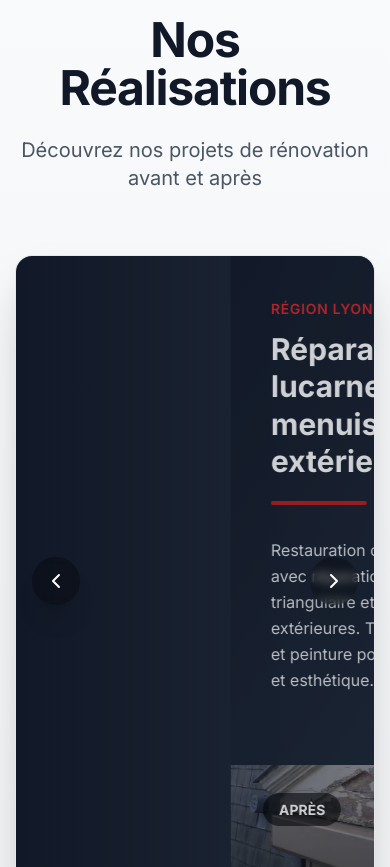
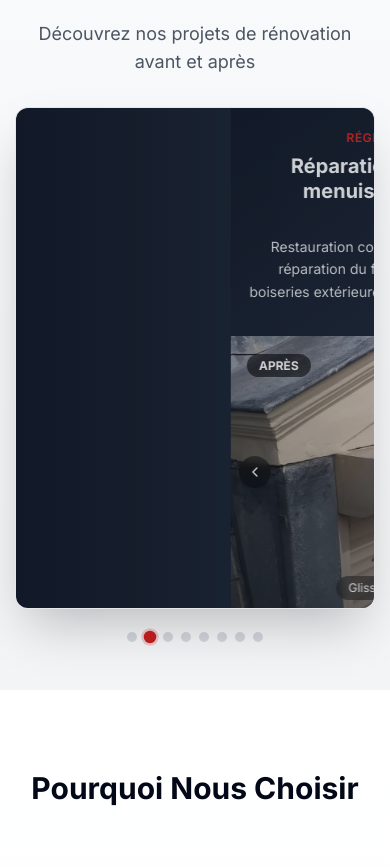
Before and after one commit to sbouiranime/AD-services, a Next.js app: page / in a window 390 px wide. Shown: the part 3167-4034 px from the top of the page. Built offline with nearby package versions, Linux system fonts and the light colour scheme.

Commit message:
added pic

```diff
--- a/app/components/BeforeAfterCarousel.tsx
+++ b/app/components/BeforeAfterCarousel.tsx
@@ -24,8 +24,8 @@ const renovationProjects = [
     id: 2,
     title: "Réparation de lucarne et menuiserie extérieure",
     location: "Région lyonnaise",
-    beforeImage: "./assets/images/a2.jpeg?height=600&width=800",
-    afterImage: "./assets/images/a1.jpeg?height=600&width=800",
+    beforeImage: "./assets/images/a1.jpeg?height=600&width=800",
+    afterImage: "./assets/images/a2.jpeg?height=600&width=800",
     description:
       "Restauration complète d'une lucarne avec réparation du fronton triangulaire et des boiseries extérieures. Traitement, rebouchage et peinture pour une finition durable et esthétique."
   },
@@ -59,16 +59,24 @@ const renovationProjects = [
   "location": "Nantes",
   "beforeImage": "./assets/images/x2.jpg?height=600&width=800",
   "afterImage": "./assets/images/x1.jpg?height=600&width=800",
-  "description": "Nettoyage en profondeur, rejointoiement des pierres meulières, traitement de la façade et remise en état de l’enduit bas. Mise en valeur des briques apparentes pour une rénovation esthétique et durable."
+  "description": "Nettoyage en profondeur, rejointoiement des pierres meulières, traitement de la façade et remise en état de l'enduit bas. Mise en valeur des briques apparentes pour une rénovation esthétique et durable."
 },
 
 {
   "id": 7,
-  "title": "Isolation thermique par l’extérieur (ITE) et ravalement de façade",
+  "title": "Isolation thermique par l'extérieur (ITE) et ravalement de façade",
   "location": "Nantes",
   "beforeImage": "./assets/images/o2.jpg?height=600&width=800",
   "afterImage": "./assets/images/o1.jpg?height=600&width=800",
-  "description": "Travaux d’isolation thermique par l’extérieur avec finition enduit. Préparation des supports, fixation des panneaux isolants, application d’un enduit de finition et ravalement complet pour un confort thermique amélioré et un rendu esthétique moderne."
+  "description": "Travaux d'isolation thermique par l'extérieur avec finition enduit. Préparation des supports, fixation des panneaux isolants, application d'un enduit de finition et ravalement complet pour un confort thermique amélioré et un rendu esthétique moderne."
+},
+{
+  "id": 8,
+  "title": "Rénovation de façade et reprise de maçonnerie",
+  "location": "Rezé",
+  "beforeImage": "./assets/images/l2.jpeg?height=600&width=800",
+  "afterImage": "./assets/images/l1.jpeg?height=600&width=800",
+  "description": "Intervention complète sur une façade dégradée : décapage des surfaces, réparation des fissures et des joints, puis application d'un nouvel enduit. Le rendu final offre une façade unifiée, propre et esthétiquement valorisée."
 }
 
 ]
@@ -78,6 +86,8 @@ export default function BeforeAfterCarousel() {
   const [direction, setDirection] = useState(0)
   const [isBeforeView, setIsBeforeView] = useState(false)
   const [isHovering, setIsHovering] = useState(false)
+  const [touchStartX, setTouchStartX] = useState(0)
+  const [touchEndX, setTouchEndX] = useState(0)
   const intervalRef = useRef<NodeJS.Timeout | null>(null)
 
   const nextProject = () => {
@@ -88,6 +98,30 @@ export default function BeforeAfterCarousel() {
   const prevProject = () => {
     setDirection(-1)
     setCurrentIndex((prevIndex) => (prevIndex - 1 + renovationProjects.length) % renovationProjects.length)
+  }
+
+  // Touch handlers for mobile swipe
+  const handleTouchStart = (e: React.TouchEvent) => {
+    setTouchStartX(e.targetTouches[0].clientX)
+  }
+
+  const handleTouchMove = (e: React.TouchEvent) => {
+    setTouchEndX(e.targetTouches[0].clientX)
+  }
+
+  const handleTouchEnd = () => {
+    if (!touchStartX || !touchEndX) return
+
+    const distance = touchStartX - touchEndX
+    const isLeftSwipe = distance > 50
+    const isRightSwipe = distance < -50
+
+    if (isLeftSwipe) {
+      handleManualNavigation(nextProject)
+    }
+    if (isRightSwipe) {
+      handleManualNavigation(prevProject)
+    }
   }
 
   useEffect(() => {
@@ -140,42 +174,48 @@ export default function BeforeAfterCarousel() {
   return (
     <section
       id="realisations"
-      className="py-24 bg-gradient-to-b from-gray-50 to-gray-100 dark:from-gray-800 dark:to-gray-900"
+      className="py-12 sm:py-16 lg:py-24 bg-gradient-to-b from-gray-50 to-gray-100 dark:from-gray-800 dark:to-gray-900"
     >
       <div className="max-w-7xl mx-auto px-4 sm:px-6 lg:px-8">
-        <div className="text-center mb-16">
-          <h2 className="text-5xl font-bold text-gray-900 dark:text-white mb-6 tracking-tight">Nos Réalisations</h2>
-          <p className="text-xl text-gray-600 dark:text-gray-300 max-w-3xl mx-auto">
+        <div className="text-center mb-8 sm:mb-12 lg:mb-16">
+          <h2 className="text-3xl sm:text-4xl lg:text-5xl font-bold text-gray-900 dark:text-white mb-4 sm:mb-6 tracking-tight">
+            Nos Réalisations
+          </h2>
+          <p className="text-lg sm:text-xl text-gray-600 dark:text-gray-300 max-w-3xl mx-auto px-4">
             Découvrez nos projets de rénovation avant et après
           </p>
         </div>
 
         <div
-          className="relative overflow-hidden rounded-2xl shadow-2xl ring-1 ring-gray-200 dark:ring-gray-700"
+          className="relative overflow-hidden rounded-xl sm:rounded-2xl shadow-2xl ring-1 ring-gray-200 dark:ring-gray-700"
           onMouseEnter={handleMouseEnter}
           onMouseLeave={handleMouseLeave}
+          onTouchStart={handleTouchStart}
+          onTouchMove={handleTouchMove}
+          onTouchEnd={handleTouchEnd}
         >
-          <div className="absolute top-1/2 left-4 z-10 transform -translate-y-1/2">
+          {/* Navigation buttons - hidden on mobile, visible on larger screens */}
+          <div className="hidden sm:block absolute top-1/2 left-4 z-10 transform -translate-y-1/2">
             <button
               onClick={() => handleManualNavigation(prevProject)}
-              className="bg-black/30 hover:bg-black/50 text-white p-3 rounded-full shadow-xl transition-all duration-300 hover:scale-110 backdrop-blur-sm"
+              className="bg-black/30 hover:bg-black/50 text-white p-2 sm:p-3 rounded-full shadow-xl transition-all duration-300 hover:scale-110 backdrop-blur-sm"
               aria-label="Projet précédent"
             >
-              <ChevronLeft className="w-6 h-6" />
+              <ChevronLeft className="w-5 h-5 sm:w-6 sm:h-6" />
             </button>
           </div>
 
-          <div className="absolute top-1/2 right-4 z-10 transform -translate-y-1/2">
+          <div className="hidden sm:block absolute top-1/2 right-4 z-10 transform -translate-y-1/2">
             <button
               onClick={() => handleManualNavigation(nextProject)}
-              className="bg-black/30 hover:bg-black/50 text-white p-3 rounded-full shadow-xl transition-all duration-300 hover:scale-110 backdrop-blur-sm"
+              className="bg-black/30 hover:bg-black/50 text-white p-2 sm:p-3 rounded-full shadow-xl transition-all duration-300 hover:scale-110 backdrop-blur-sm"
               aria-label="Projet suivant"
             >
-              <ChevronRight className="w-6 h-6" />
+              <ChevronRight className="w-5 h-5 sm:w-6 sm:h-6" />
             </button>
           </div>
 
-          <div className="flex flex-col md:flex-row h-[650px] w-full bg-gradient-to-r from-gray-900 to-gray-800">
+          <div className="flex flex-col md:flex-row h-[500px] sm:h-[600px] lg:h-[650px] w-full bg-gradient-to-r from-gray-900 to-gray-800">
             <AnimatePresence initial={false} custom={direction} mode="wait">
               <motion.div
                 key={currentIndex + (isBeforeView ? "-before" : "-after")}
@@ -187,19 +227,25 @@ export default function BeforeAfterCarousel() {
                 transition={{ type: "tween", duration: 0.5 }}
                 className="flex flex-col md:flex-row w-full h-full"
               >
-                <div className="w-full md:w-1/3 p-10 flex items-center bg-gradient-to-br from-gray-900 to-gray-800">
-                  <div className="w-full">
-                    <span className="text-red-600 font-semibold text-sm mb-3 inline-block uppercase tracking-wider">
+                {/* Content section - stacked on mobile, side-by-side on desktop */}
+                <div className="w-full md:w-1/3 p-4 sm:p-6 lg:p-10 flex items-center bg-gradient-to-br from-gray-900 to-gray-800">
+                  <div className="w-full text-center md:text-left">
+                    <span className="text-red-600 font-semibold text-xs sm:text-sm mb-2 sm:mb-3 inline-block uppercase tracking-wider">
                       {currentProject.location}
                     </span>
-                    <h3 className="text-3xl font-bold text-white mb-5 leading-tight">{currentProject.title}</h3>
-                    <div className="h-1 w-24 bg-red-700 mb-8 rounded-full"></div>
-                    <p className="text-gray-200 mb-8 leading-relaxed">{currentProject.description}</p>
+                    <h3 className="text-xl sm:text-2xl lg:text-3xl font-bold text-white mb-3 sm:mb-5 leading-tight">
+                      {currentProject.title}
+                    </h3>
+                    <div className="h-1 w-16 sm:w-24 bg-red-700 mb-4 sm:mb-8 rounded-full mx-auto md:mx-0"></div>
+                    <p className="text-gray-200 text-sm sm:text-base mb-4 sm:mb-8 leading-relaxed line-clamp-3 md:line-clamp-none">
+                      {currentProject.description}
+                    </p>
                   </div>
                 </div>
 
+                {/* Image section */}
                 <div
-                  className="relative w-full md:w-2/3 h-full overflow-hidden bg-gradient-to-br from-gray-800 to-black"
+                  className="relative w-full md:w-2/3 flex-1 md:h-full overflow-hidden bg-gradient-to-br from-gray-800 to-black"
                   style={bgPattern}
                 >
                   <div className="absolute inset-0 bg-grid-pattern opacity-10"></div>
@@ -208,24 +254,55 @@ export default function BeforeAfterCarousel() {
                     alt={`${isBeforeView ? "Avant" : "Après"} - ${currentProject.title}`}
                     fill
                     className="object-cover"
-                    sizes="(max-width: 1280px) 100vw, 1280px"
+                    sizes="(max-width: 640px) 100vw, (max-width: 1024px) 100vw, 1280px"
+                    priority={currentIndex === 0}
                   />
 
                   <div className="absolute inset-0 bg-gradient-to-t from-black/40 to-transparent pointer-events-none"></div>
 
-                  <div className="absolute bottom-8 right-8 z-10">
+                  {/* Before/After toggle button */}
+                  <div className="absolute bottom-4 right-4 z-10">
                     <button
                       onClick={() => setIsBeforeView(!isBeforeView)}
-                      className="bg-red-700 hover:bg-red-600 text-white px-6 py-3 rounded-full text-sm font-medium shadow-xl transition-all duration-300 hover:scale-105 backdrop-blur-sm"
+                      className="bg-red-700 hover:bg-red-600 text-white px-4 sm:px-6 py-2 sm:py-3 rounded-full text-xs sm:text-sm font-medium shadow-xl transition-all duration-300 hover:scale-105 backdrop-blur-sm"
                     >
                       {isBeforeView ? "Voir Après" : "Voir Avant"}
                     </button>
                   </div>
 
-                  <div className="absolute top-8 left-8 z-10">
-                    <span className="bg-black/60 text-white px-4 py-2 rounded-full text-sm font-bold backdrop-blur-sm">
+                  {/* Before/After indicator */}
+                  <div className="absolute top-4 left-4 z-10">
+                    <span className="bg-black/60 text-white px-3 sm:px-4 py-1 sm:py-2 rounded-full text-xs sm:text-sm font-bold backdrop-blur-sm">
                       {isBeforeView ? "AVANT" : "APRÈS"}
                     </span>
+                  </div>
+
+                  {/* Mobile navigation arrows */}
+                  <div className="sm:hidden absolute top-1/2 left-2 z-10 transform -translate-y-1/2">
+                    <button
+                      onClick={() => handleManualNavigation(prevProject)}
+                      className="bg-black/40 hover:bg-black/60 text-white p-2 rounded-full shadow-lg transition-all duration-300 backdrop-blur-sm"
+                      aria-label="Projet précédent"
+                    >
+                      <ChevronLeft className="w-4 h-4" />
+                    </button>
+                  </div>
+
+                  <div className="sm:hidden absolute top-1/2 right-2 z-10 transform -translate-y-1/2">
+                    <button
+                      onClick={() => handleManualNavigation(nextProject)}
+                      className="bg-black/40 hover:bg-black/60 text-white p-2 rounded-full shadow-lg transition-all duration-300 backdrop-blur-sm"
+                      aria-label="Projet suivant"
+                    >
+                      <ChevronRight className="w-4 h-4" />
+                    </button>
+                  </div>
+
+                  {/* Swipe indicator for mobile */}
+                  <div className="sm:hidden absolute bottom-2 left-1/2 transform -translate-x-1/2 z-10">
+                    <div className="bg-black/40 backdrop-blur-sm px-3 py-1 rounded-full">
+                      <p className="text-white text-xs">Glissez pour naviguer</p>
+                    </div>
                   </div>
                 </div>
               </motion.div>
@@ -233,7 +310,8 @@ export default function BeforeAfterCarousel() {
           </div>
         </div>
 
-        <div className="flex justify-center mt-8 space-x-3">
+        {/* Dots navigation */}
+        <div className="flex justify-center mt-6 sm:mt-8 space-x-2 sm:space-x-3 px-4">
           {renovationProjects.map((_, index) => (
             <button
               key={index}
@@ -243,9 +321,9 @@ export default function BeforeAfterCarousel() {
                   setCurrentIndex(index)
                 })
               }}
-              className={`w-3 h-3 rounded-full transition-all duration-300 ${
+              className={`w-2.5 h-2.5 sm:w-3 sm:h-3 rounded-full transition-all duration-300 ${
                 index === currentIndex
-                  ? "bg-red-700 scale-125 ring-4 ring-red-700/20"
+                  ? "bg-red-700 scale-125 ring-2 sm:ring-4 ring-red-700/20"
                   : "bg-gray-300 hover:bg-gray-400 dark:bg-gray-600 dark:hover:bg-gray-500"
               }`}
               aria-label={`Aller au projet ${index + 1}`}
```
Also changed, not shown: public/assets/images/l1.jpeg (added), public/assets/images/l2.jpeg (added).
